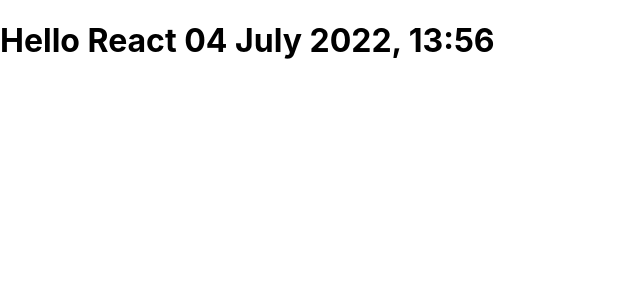
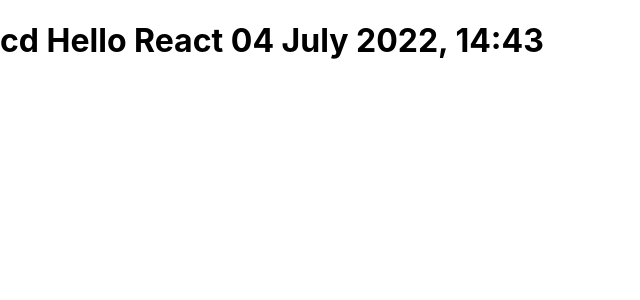
Before and after one commit to downey88/reactfrontend, a React (Create React App) app: page / in a window 1280 px wide. Shown: the top 300 px of the page, without its empty margins (0-640 px from the left). Built offline with nearby package versions, Linux system fonts and the light colour scheme.

Commit message:
Change Time

```diff
--- a/src/App.js
+++ b/src/App.js
@@ -1,8 +1,8 @@
 function App() {
   return (
     <div className="App">
-      <h1>
-          Hello React 04 July 2022, 13:56
+      <h1>cd
+          Hello React 04 July 2022, 14:43
       </h1>
     </div>
   );
```
